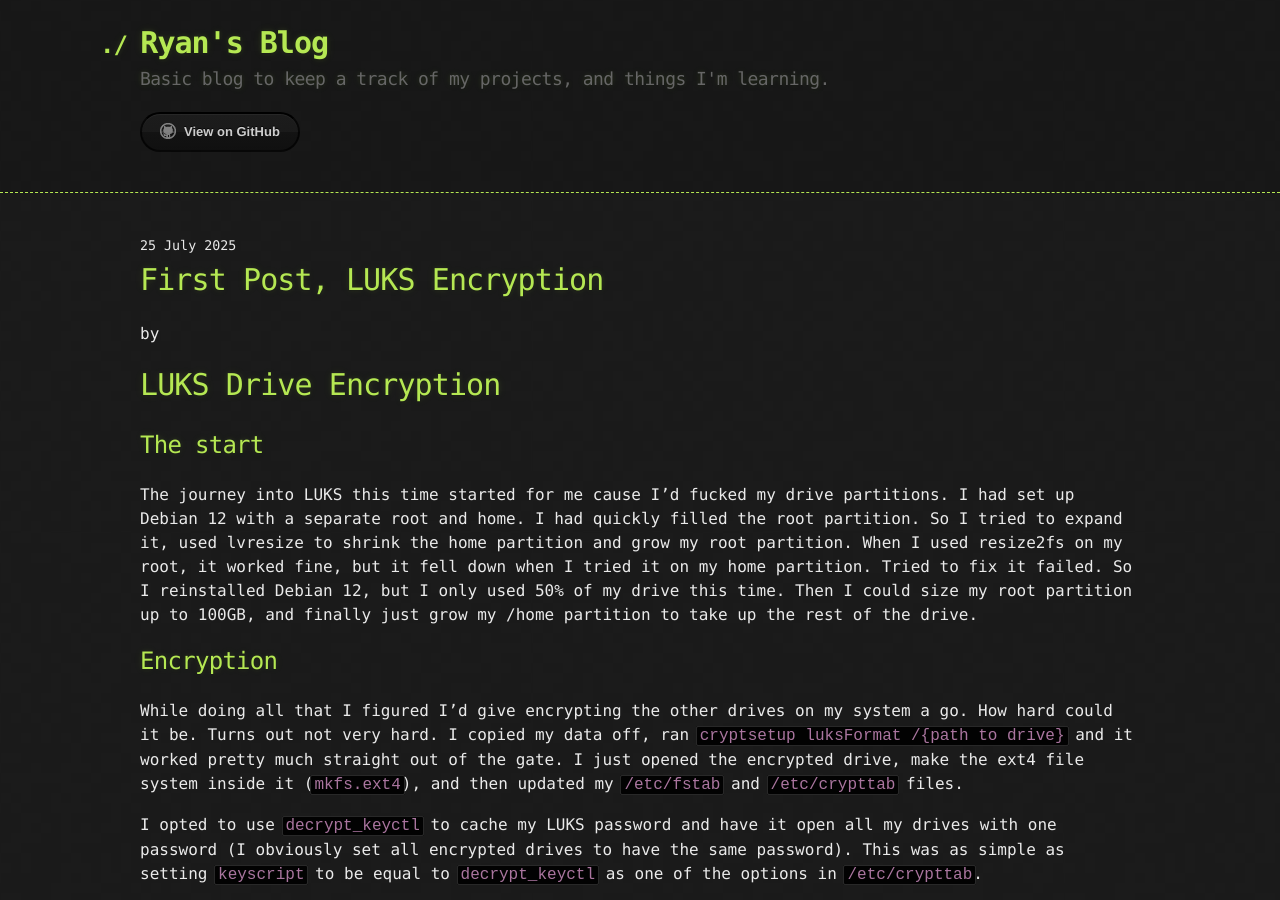
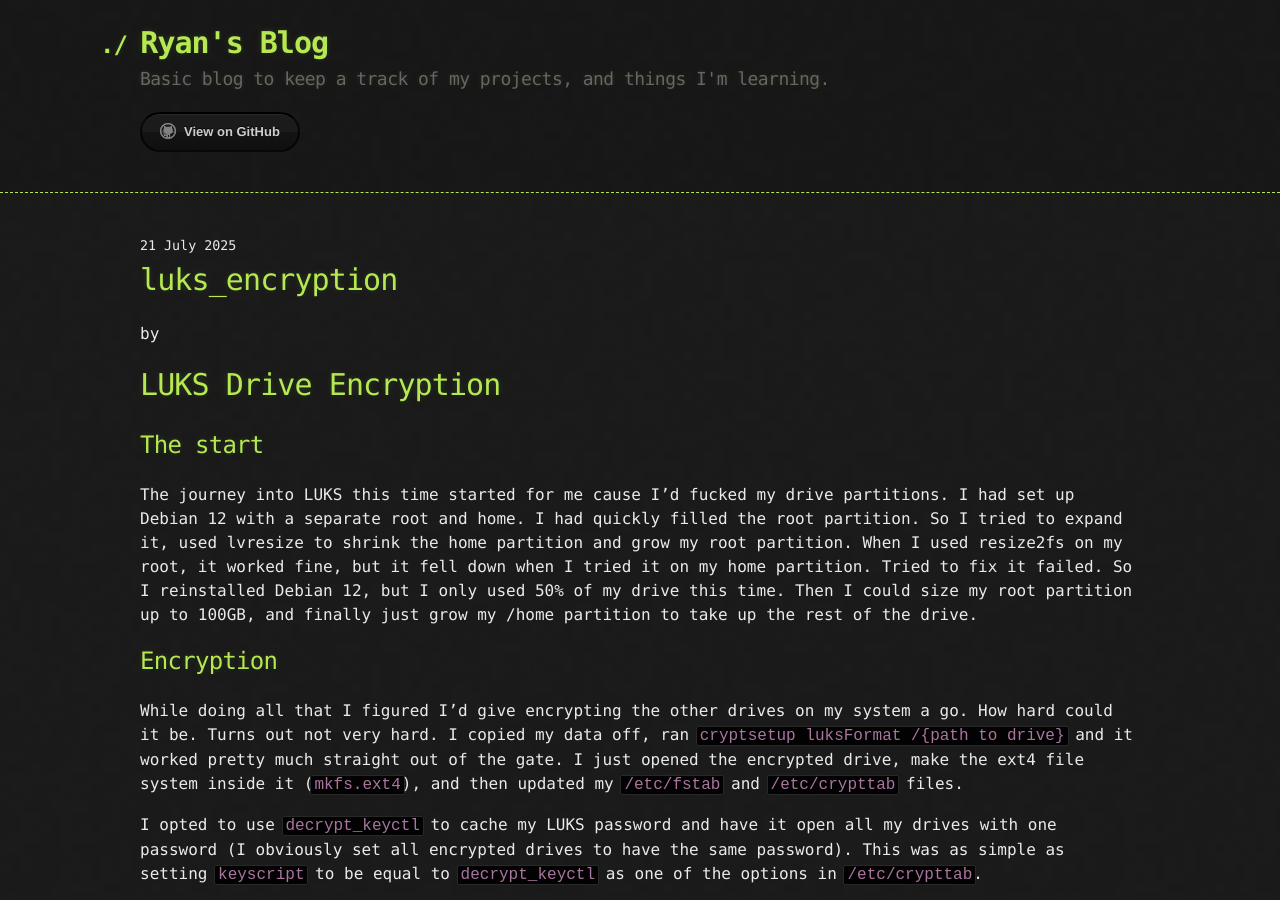
Before and after one commit to RyanMcClean/RyanMcClean.github.io, a Jekyll site: the page built from _blogs/2025-07-21-luks-encryption.md, in a window 1280 px wide and 900 px high. Built offline with Jekyll 4.4.1, drawn with Linux system fonts in a browser that asks for light colours.

Commit message:
Updating blog so it will show (I hope)

```diff
--- a/404.html
+++ b/404.html
@@ -9,6 +9,7 @@ layout: page
     max-width: 600px;
     text-align: center;
   }
+
   h1 {
     margin: 30px 0;
     font-size: 4em;
--- a/Gemfile
+++ b/Gemfile
@@ -17,7 +17,6 @@ gem 'jekyll-theme-hacker', '~> 0.2.0'
 # If you have any plugins, put them here!
 group :jekyll_plugins do
   gem "jekyll-feed", "~> 0.12"
-  gem "jekyll-remote-theme"
 end
 
 # Windows and JRuby does not include zoneinfo files, so bundle the tzinfo-data gem
@@ -33,6 +32,5 @@ gem "wdm", "~> 0.1", :platforms => [:mingw, :x64_mingw, :mswin]
 # Lock `http_parser.rb` gem to `v0.6.x` on JRuby builds since newer versions of the gem
 # do not have a Java counterpart.
 gem "http_parser.rb", "~> 0.6.0", :platforms => [:jruby]
-
-gem "github-pages", group: :jekyll_plugins
-gem 'webrick', '~> 1.3', '>= 1.3.1'
+gem "kramdown-parser-gfm"
+gem "webrick"
--- a/_blogs/2025-07-21-luks-encryption.md
+++ b/_blogs/2025-07-21-luks-encryption.md
@@ -1,7 +1,7 @@
 ---
 layout: post
-title:  "First Post, LUKS Encryption"
-date:   2025-07-25 12:00:00 +0100
+title:  "luks_encryption"
+date:   2025-07-21 12:00:00 +0100
 categories: Blog LUKS
 tags: LUKS Encryption Debian
 ---
--- a/_config.yml
+++ b/_config.yml
@@ -26,17 +26,15 @@ url: "" # the base hostname & protocol for your site, e.g. http://example.com
 github_username:  RyanMcClean
 show-downloads: true
 # Build settings
-remote-theme: pages-themes/hacker@v0.2.0
+theme: jekyll-theme-hacker
 plugins:
   - jekyll-feed
-  - jekyll-remote-theme
 
 permalink: /:title
 collections:
   blogs:
     output: true
     permalink: /:collection/:title
-# This is the permalink structure for your posts. You can change it to whatever
 
 # Exclude from processing.
 # The following items will not be processed, by default.
```
Also changed, not shown: other parts of 404.html (+1 -1 lines), index.md (+1 -1 lines), Gemfile.lock.
